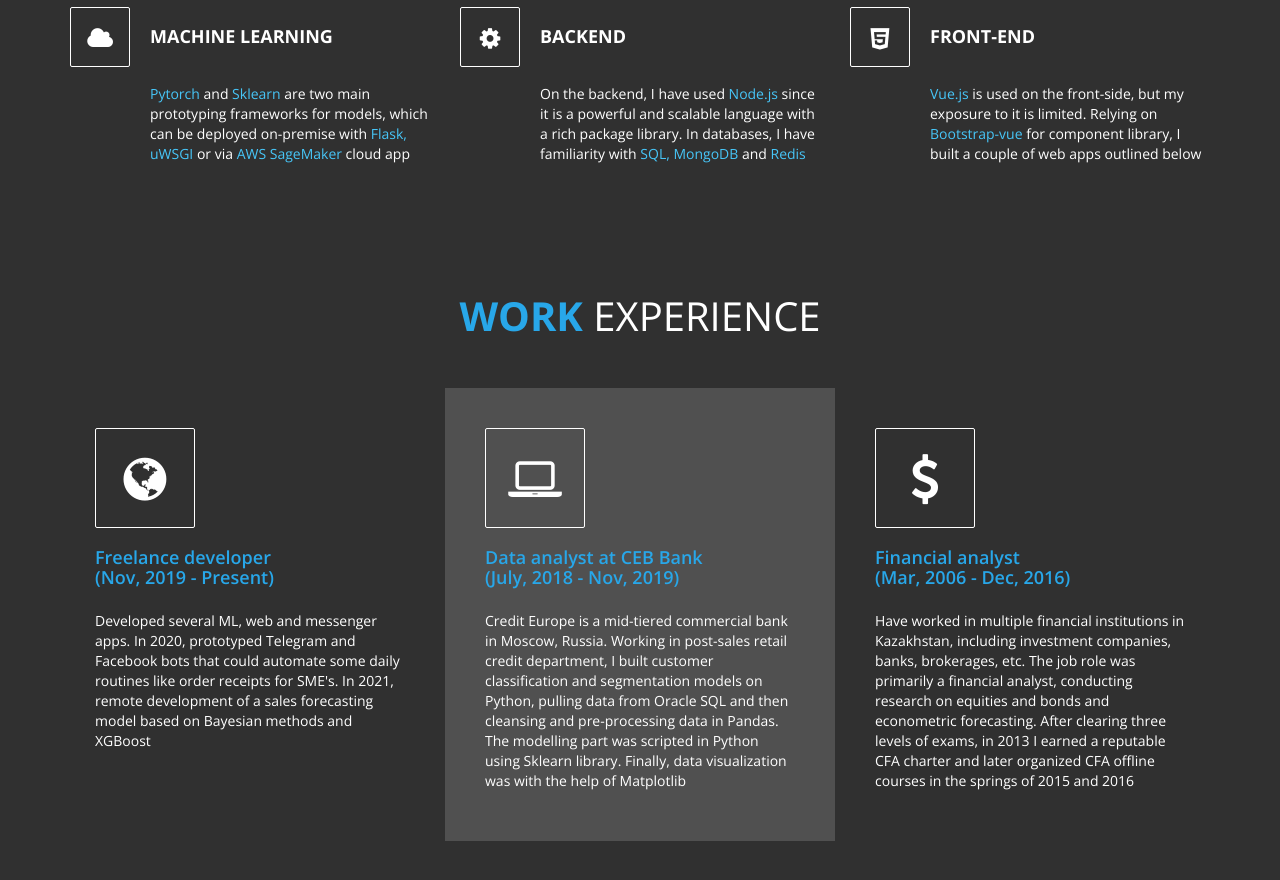
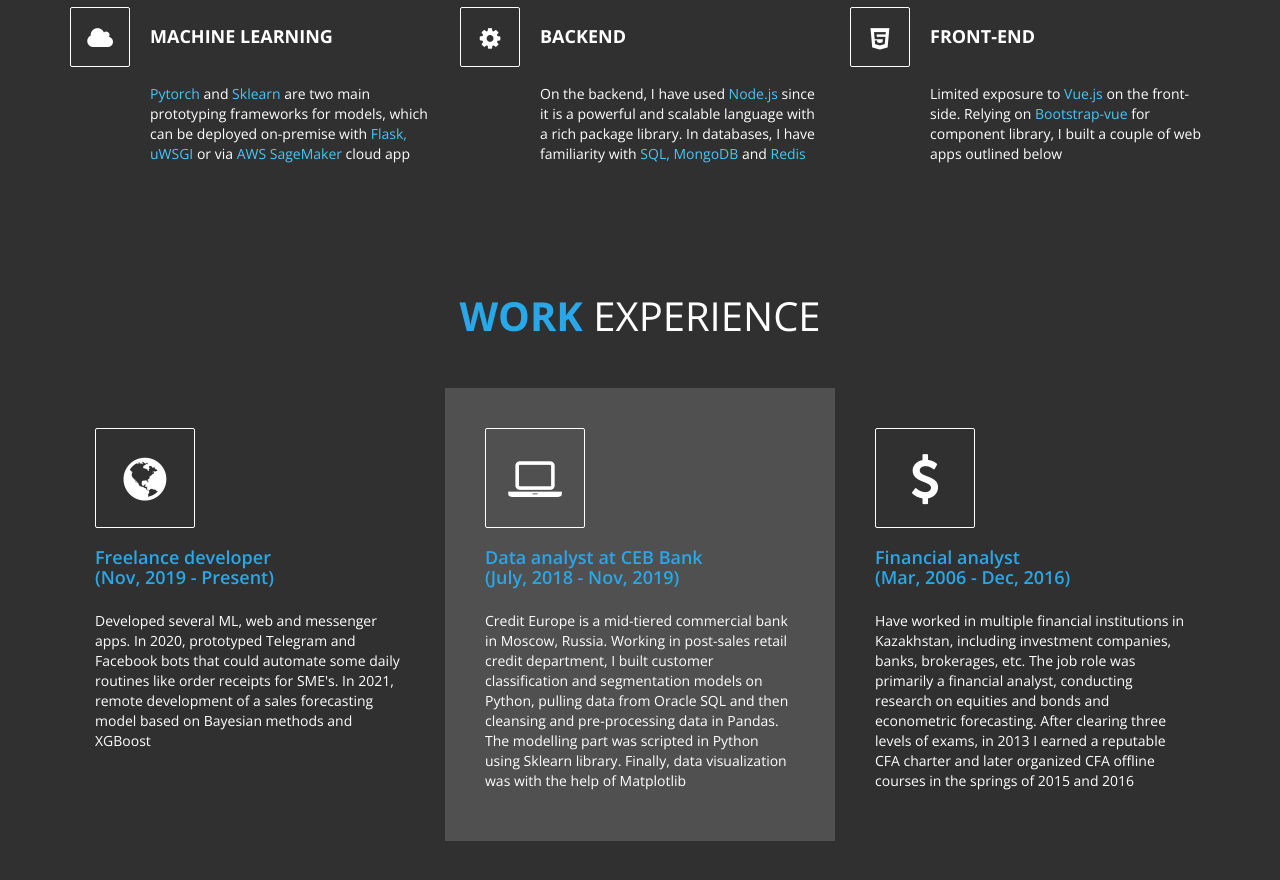
Before and after one commit to bakytk/bakytk.github.io, a plain HTML site: page index.html in a window 1280 px wide. Shown: the part 955-1835 px from the top of the page. Drawn offline with nearby package versions, Linux system fonts and the light colour scheme.

Commit message:
update README

```diff
--- a/index.html
+++ b/index.html
@@ -193,7 +193,7 @@
 								<h3 class="media-heading">FRONT-END</h3>
 							</div>
 							<div class="media-body">
-								<p><a>Vue.js</a> is used on the front-side, but my exposure to it is limited. Relying on <a>Bootstrap-vue</a> for component library, I built a couple of web apps outlined below</p>
+								<p>Limited exposure to <a>Vue.js</a> on the front-side. Relying on <a>Bootstrap-vue</a> for component library, I built a couple of web apps outlined below</p>
 							</div>
 						</div>
 					</div>
```
